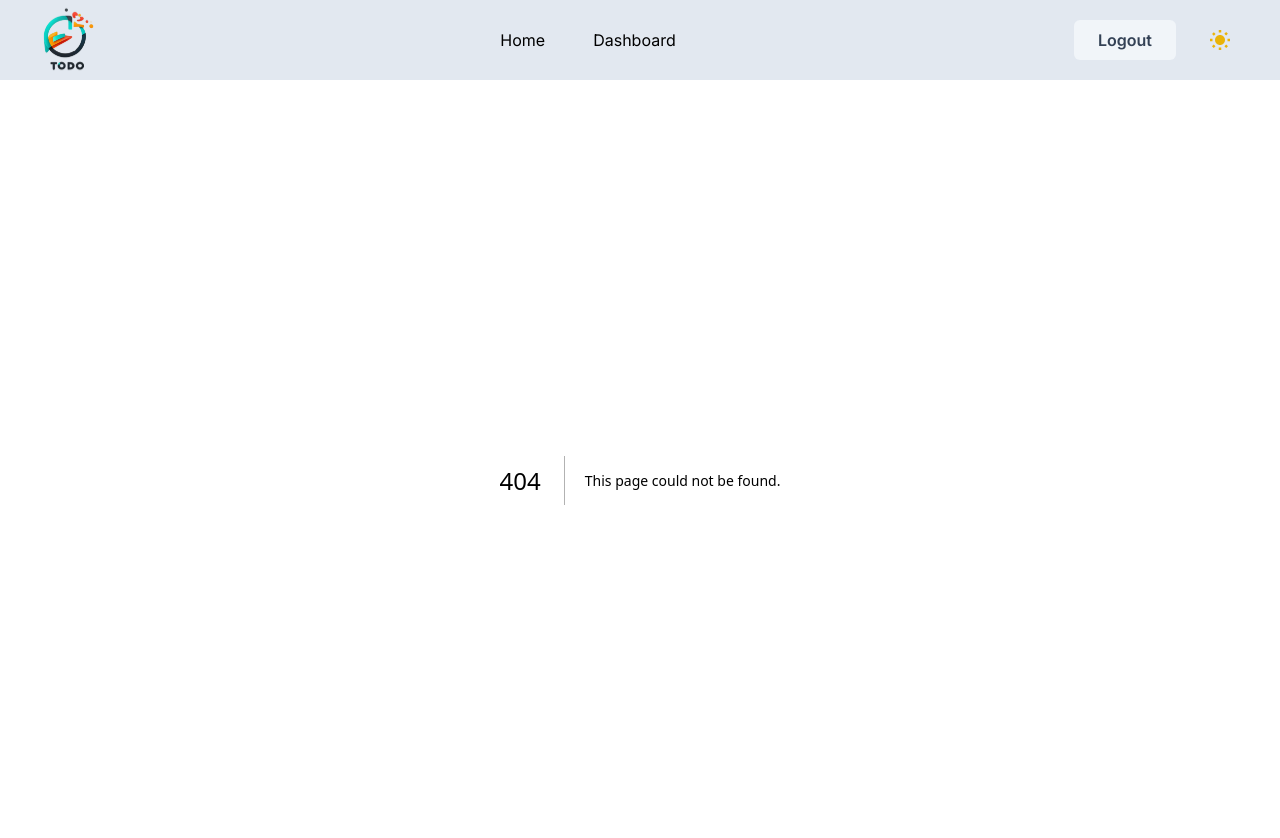
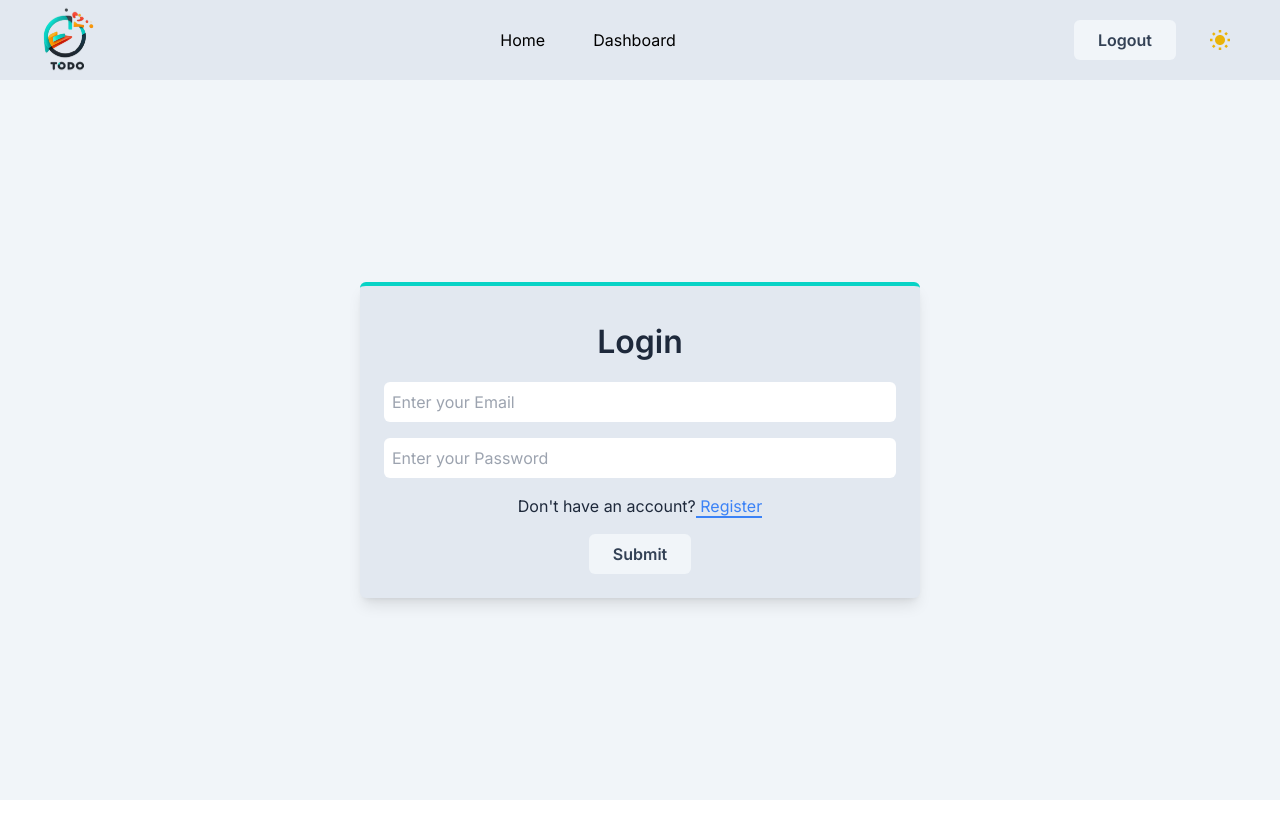
Before and after one commit to abdelrhman-shibl44/todo-app-MERN-stack, a Next.js app in the folder frontend/: page /auth/login in a window 1280 px wide. Before the commit this address had no page. Shown: the top 838 px of the page. After the commit the page ends 800 px from the top, so only its background shows below. Built offline with nearby package versions, Linux system fonts and the light colour scheme.

Commit message:
create login/form page

```diff
--- /dev/null
+++ b/frontend/src/app/auth/login/page.tsx
@@ -0,0 +1,12 @@
+import Card from "../../../components/Auth/Card";
+import LoginForm from "../../../components/Auth/LoginForm";
+
+function Login() {
+  return (
+    <Card title="Login">
+      <LoginForm />
+    </Card>
+  );
+}
+
+export default Login;
--- /dev/null
+++ b/frontend/src/components/Auth/LoginForm.tsx
@@ -0,0 +1,104 @@
+"use client";
+
+import Link from "next/link";
+import React, {
+  ChangeEvent,
+  FormEvent,
+  useLayoutEffect,
+  useState,
+} from "react";
+import { redirect, useRouter } from "next/navigation";
+import { toast } from "react-toastify";
+import Input from "../ui-controls/Input";
+import Button from "../ui-controls/Button";
+import { useDispatch, useSelector } from "react-redux";
+import { AppDispatch } from "../../app/redux/store";
+import { AuthLogin } from "../../app/redux/actions/authActions";
+import { RootState } from "../../app/redux/store";
+
+const LoginForm = () => {
+  const router = useRouter();
+  const dispatch = useDispatch<AppDispatch>();
+
+  const { loading, isAuth } = useSelector((state: RootState) => state.auth);
+
+  useLayoutEffect(() => {
+    if (isAuth) {
+      redirect("/dashboard");
+    }
+  }, [isAuth]);
+
+  const [formData, setFormData] = useState({
+    email: "",
+    password: "",
+  });
+
+  const handleChange = (e: ChangeEvent<HTMLInputElement>) => {
+    const { name, value } = e.target;
+    setFormData((prev) => ({
+      ...prev,
+      [name]: value,
+    }));
+  };
+
+  const handleSubmit = async (e: FormEvent<HTMLFormElement>) => {
+    e.preventDefault();
+    const { email, password } = formData;
+    if (!email || !password) return toast.error("All fields are required");
+
+    dispatch(AuthLogin(formData))
+      .unwrap()
+      .then((action) => {
+        localStorage.setItem("token", JSON.stringify(action.user.token));
+        router.push("/");
+        toast.success("Login successfully.");
+      })
+      .catch((err): any => {
+        toast.error(Array.isArray(err.message) ? err.message[0] : err.message);
+      });
+  };
+
+  return (
+    <>
+      <form onSubmit={handleSubmit} className="flex flex-col gap-4 w-full">
+        <Input
+          type="email"
+          name="email"
+          id="email"
+          placeholder="Enter your Email"
+          onChange={handleChange}
+          value={formData.email}
+        />
+        <Input
+          type="password"
+          name="password"
+          id="password"
+          placeholder="Enter your Password"
+          onChange={handleChange}
+          value={formData.password}
+        />
+        <span className="text-center dark:text-slate-50">
+          Don&apos;t have an account?
+          <Link
+            className="text-blue-500 border-b-2 border-blue-500"
+            href="/auth/register"
+          >
+            {" "}
+            Register
+          </Link>
+        </span>
+        <Button
+          type="submit"
+          className={`w-fit mx-auto bg-slate-100 hover:shadow-lg shadow-slate-900  dark:bg-slate-700  text-slate-700 dark:text-white font-semibold p-2 px-6 rounded-md ${
+            loading ? "opacity-50" : ""
+          }`}
+          disabled={loading}
+          isFormLoading={loading}
+          text="Submit"
+        />
+      </form>
+    </>
+  );
+};
+
+export default LoginForm;
```
